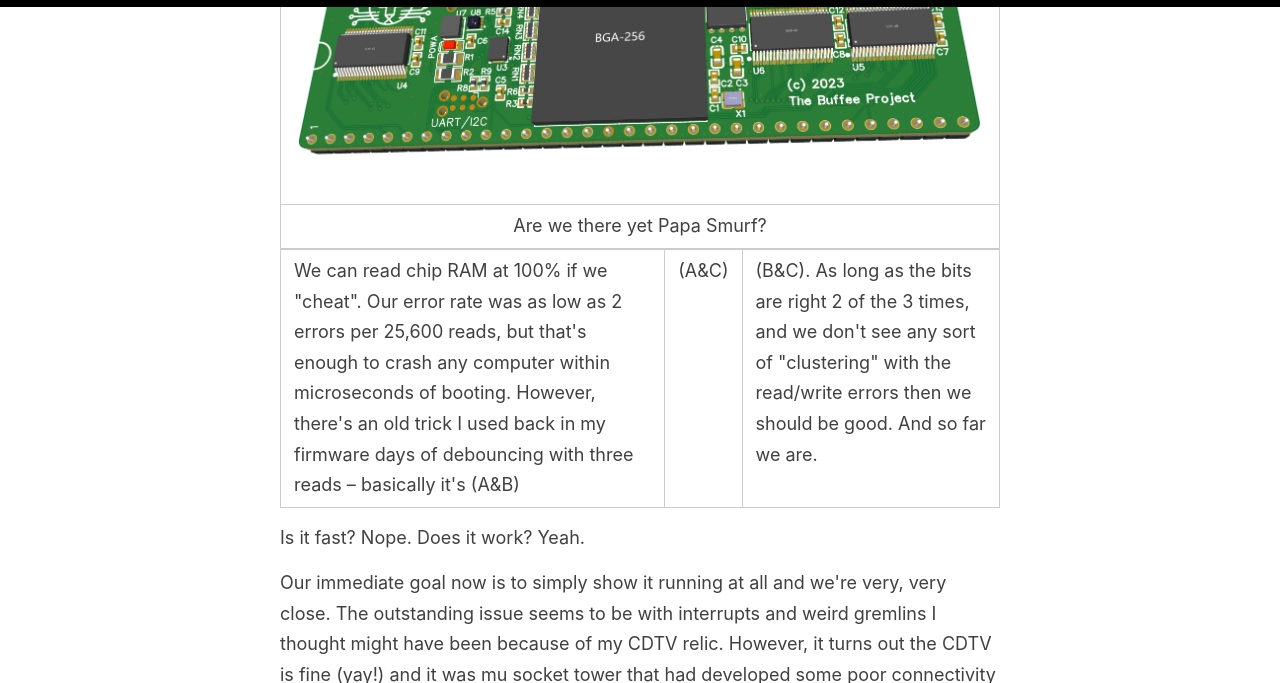
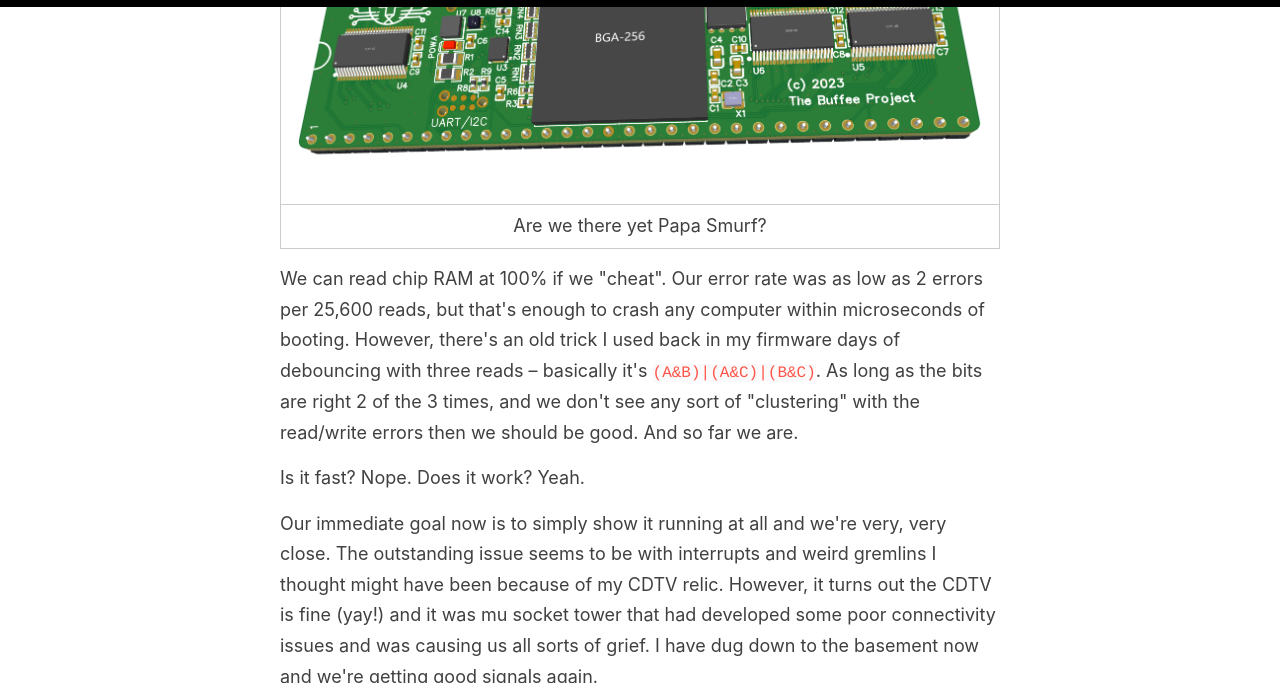
Before and after one commit to lostcatproductions/lostcatproductions.github.io, a Jekyll site: the page built from _posts/2024-07-09-back-to-fulltime.md, in a window 1280 px wide and 900 px high, scrolled down 483 px, cut to the strip 0-683 px from the top of the window. Built offline with Jekyll 4.4.1, drawn with Linux system fonts in a browser that asks for light colours; comment, search, counter and statistics services are not loaded.

```diff
--- a/_posts/2024-07-09-back-to-fulltime.md
+++ b/_posts/2024-07-09-back-to-fulltime.md
@@ -9,7 +9,7 @@ Well, I was laid off. But what sucks for me will be a win for the community as I
 | :-: |
 |Are we there yet Papa Smurf?|
 
-We can read chip RAM at 100% if we "cheat". Our error rate was as low as 2 errors per 25,600 reads, but that's enough to crash any computer within microseconds of booting. However, there's an old trick I used back in my firmware days of debouncing with three reads -- basically it's (A&B)|(A&C)|(B&C). As long as the bits are right 2 of the 3 times, and we don't see any sort of "clustering" with the read/write errors then we should be good. And so far we are.
+We can read chip RAM at 100% if we "cheat". Our error rate was as low as 2 errors per 25,600 reads, but that's enough to crash any computer within microseconds of booting. However, there's an old trick I used back in my firmware days of debouncing with three reads -- basically it's `(A&B)|(A&C)|(B&C)`. As long as the bits are right 2 of the 3 times, and we don't see any sort of "clustering" with the read/write errors then we should be good. And so far we are.
 
 Is it fast? Nope. Does it work? Yeah.
 
```
